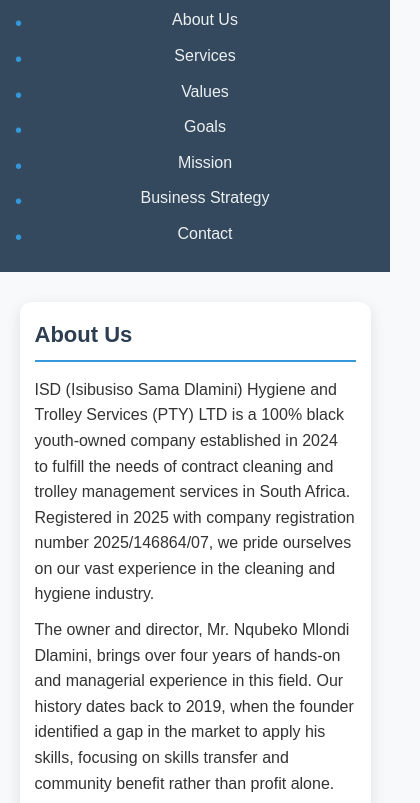
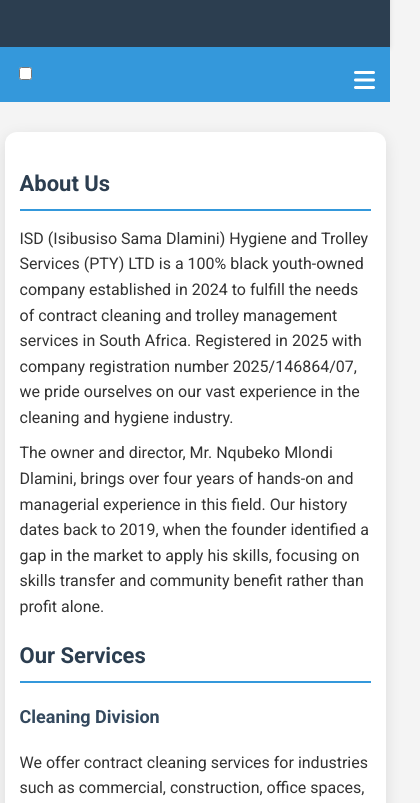
Before and after one commit to BaneleCele/Trolley-Services, a plain HTML site: page index.html in a window 390 px wide. Shown: the part 288-1091 px from the top of the page, 420 px wide, since content can reach past the window. Drawn offline with Linux system fonts and the light colour scheme.

Commit message:
enhanced nav bar visual, added mobile responsiveness with hamburger menu

```diff
--- a/index.html
+++ b/index.html
@@ -3,22 +3,30 @@
 <head>
     <meta charset="UTF-8">
     <meta name="viewport" content="width=device-width, initial-scale=1.0">
-    <title>ISD Hygiene and Trolley Services</title>
+    <title>ISD Hygiene and Trolley Division</title>
     <link rel="stylesheet" href="styles.css">
+    <!-- Google Fonts for Roboto -->
+    <link href="https://fonts.googleapis.com/css2?family=Roboto:wght@400;700&display=swap" rel="stylesheet">
+    <!-- Font Awesome for Icons -->
+    <link rel="stylesheet" href="https://cdnjs.cloudflare.com/ajax/libs/font-awesome/6.0.0-beta3/css/all.min.css">
 </head>
 <body>
     <header>
         <h1>ISD Hygiene and Trolley Services</h1>
     </header>
     <nav>
+        <!-- Checkbox for hamburger menu toggle -->
+        <input type="checkbox" id="nav-toggle">
+        <!-- Hamburger icon linked to checkbox -->
+        <label for="nav-toggle" class="hamburger"><i class="fas fa-bars"></i></label>
         <ul>
-            <li><a href="#about">About Us</a></li>
-            <li><a href="#services">Services</a></li>
-            <li><a href="#values">Values</a></li>
-            <li><a href="#goals">Goals</a></li>
-            <li><a href="#mission">Mission</a></li>
-            <li><a href="#strategy">Business Strategy</a></li>
-            <li><a href="#contact">Contact</a></li>
+            <li><a href="#about"><i class="fas fa-info-circle"></i> About Us</a></li>
+            <li><a href="#services"><i class="fas fa-concierge-bell"></i> Services</a></li>
+            <li><a href="#values"><i class="fas fa-handshake"></i> Values</a></li>
+            <li><a href="#goals"><i class="fas fa-bullseye"></i> Goals</a></li>
+            <li><a href="#mission"><i class="fas fa-flag"></i> Mission</a></li>
+            <li><a href="#strategy"><i class="fas fa-chart-line"></i> Business Strategy</a></li>
+            <li><a href="#contact"><i class="fas fa-envelope"></i> Contact</a></li>
         </ul>
     </nav>
     <div class="container">
@@ -86,7 +94,7 @@
     </div>
 
     <footer>
-        <p>&copy; 2025 ISD Hygiene and Trolley Services. All rights reserved.</p>
+        <p>© 2025 ISD Hygiene and Trolley Services. All rights reserved.</p>
     </footer>
 </body>
 </html>
--- a/styles.css
+++ b/styles.css
@@ -1,78 +1,133 @@
-/* Reset default margins and padding */
-* {
+/* Basic Styles */
+body {
+    font-family: 'Roboto', sans-serif;
     margin: 0;
     padding: 0;
-    box-sizing: border-box;
-}
-
-body {
-    font-family: Arial, sans-serif;
-    background-color: #f8f9fa; /* Softer gray for a modern feel */
-    color: #333; /* Darker text for better readability */
-    line-height: 1.6; /* Improved readability */
+    background-color: #f4f4f4;
+    color: #333;
+    line-height: 1.6;
 }
 
 header {
-    background: #2c3e50; /* Darker, more professional blue-gray */
-    color: #ecf0f1; /* Light text for contrast */
-    padding: 25px;
+    background: #2c3e50;
+    color: #ecf0f1;
+    padding: 20px;
     text-align: center;
     font-size: 28px;
-    box-shadow: 0 2px 5px rgba(0, 0, 0, 0.1); /* Subtle shadow */
+    box-shadow: 0 2px 5px rgba(0, 0, 0, 0.1);
 }
 
 nav {
-    background: #34495e; /* Slightly lighter than header for distinction */
+    background-color: #3498db;
     padding: 15px;
-    text-align: center;
+    position: relative;
 }
 
 nav ul {
     list-style: none;
+    padding: 0;
+    margin: 0;
+    display: flex;
+    justify-content: center;
 }
 
 nav ul li {
-    display: inline;
-    margin: 0 20px; /* More spacing between links */
+    margin: 0 20px;
 }
 
 nav ul li a {
-    color: #ecf0f1;
+    color: #fff;
     text-decoration: none;
     font-size: 18px;
-    transition: color 0.3s ease; /* Smooth hover transition */
+    padding: 5px 10px;
+    transition: all 0.3s ease;
+    display: flex;
+    align-items: center;
+}
+
+nav ul li a i {
+    margin-right: 8px;
 }
 
 nav ul li a:hover {
-    color: #3498db; /* Bright blue on hover for interactivity */
+    background-color: #2980b9;
+    border-radius: 5px;
 }
 
+.hamburger {
+    display: none;
+    position: absolute;
+    top: 15px;
+    right: 15px;
+    font-size: 24px;
+    color: #fff;
+    cursor: pointer;
+}
+
+/* Mobile Responsive Styles */
+@media (max-width: 768px) {
+    .hamburger {
+        display: block;
+    }
+
+    nav ul {
+        display: none;
+        position: absolute;
+        top: 100%;
+        left: 0;
+        width: 100%;
+        background-color: #3498db;
+        flex-direction: column;
+        z-index: 1000;
+    }
+
+    #nav-toggle:checked ~ ul {
+        display: flex;
+    }
+
+    nav ul li {
+        width: 100%;
+        text-align: center;
+        border-bottom: 1px solid #2980b9;
+    }
+
+    nav ul li:last-child {
+        border-bottom: none;
+    }
+
+    nav ul li a {
+        padding: 15px 0;
+        display: block;
+    }
+}
+
+/* Content Styles */
 .container {
-    width: 85%; /* Slightly wider for better content fit */
-    margin: 30px auto; /* More spacing above/below */
+    width: 85%;
+    margin: 30px auto;
     background: #fff;
     padding: 25px;
-    box-shadow: 0 4px 15px rgba(0, 0, 0, 0.1); /* Softer, deeper shadow */
-    border-radius: 12px; /* Slightly larger radius for modern look */
+    box-shadow: 0 4px 15px rgba(0, 0, 0, 0.1);
+    border-radius: 12px;
 }
 
 h2 {
-    color: #2c3e50; /* Matches header for consistency */
-    border-bottom: 2px solid #3498db; /* Blue accent for style */
+    color: #2c3e50;
+    border-bottom: 2px solid #3498db;
     padding-bottom: 8px;
-    margin-bottom: 15px; /* Space below heading */
-    font-size: 24px; /* Slightly larger for emphasis */
+    margin-bottom: 15px;
+    font-size: 24px;
 }
 
 h3 {
-    color: #34495e; /* Slightly lighter than h2 for hierarchy */
+    color: #34495e;
     margin-top: 20px;
     font-size: 20px;
 }
 
 p {
-    font-size: 16px; /* Standard size for readability */
-    margin: 10px 0; /* Consistent spacing */
+    font-size: 16px;
+    margin: 10px 0;
 }
 
 ul {
@@ -81,51 +136,43 @@ ul {
 }
 
 li {
-    margin: 12px 0; /* More spacing between list items */
+    margin: 12px 0;
     font-size: 16px;
-    position: relative; /* For custom bullet */
-    padding-left: 20px; /* Space for custom bullet */
+    position: relative;
+    padding-left: 20px;
 }
 
 li:before {
-    content: "•"; /* Custom bullet */
-    color: #3498db; /* Blue bullet for accent */
+    content: "•";
+    color: #3498db;
     position: absolute;
     left: 0;
     font-size: 20px;
 }
 
+/* Footer Styles */
 footer {
-    background: #2c3e50; /* Matches header */
+    background: #2c3e50;
     color: #ecf0f1;
     text-align: center;
     padding: 15px;
-    margin-top: 30px; /* More space above footer */
+    margin-top: 30px;
     font-size: 14px;
     position: relative;
     bottom: 0;
     width: 100%;
 }
 
-/* Responsive Design */
+/* Additional Responsive Adjustments */
 @media (max-width: 768px) {
     .container {
-        width: 90%; /* Wider on smaller screens */
-        padding: 15px; /* Less padding for mobile */
+        width: 90%;
+        padding: 15px;
     }
 
     header {
-        font-size: 24px; /* Smaller header text */
+        font-size: 24px;
         padding: 20px;
-    }
-
-    nav ul li {
-        display: block; /* Stack nav items vertically */
-        margin: 10px 0; /* Vertical spacing */
-    }
-
-    nav ul li a {
-        font-size: 16px; /* Slightly smaller for mobile */
     }
 
     h2 {
```
